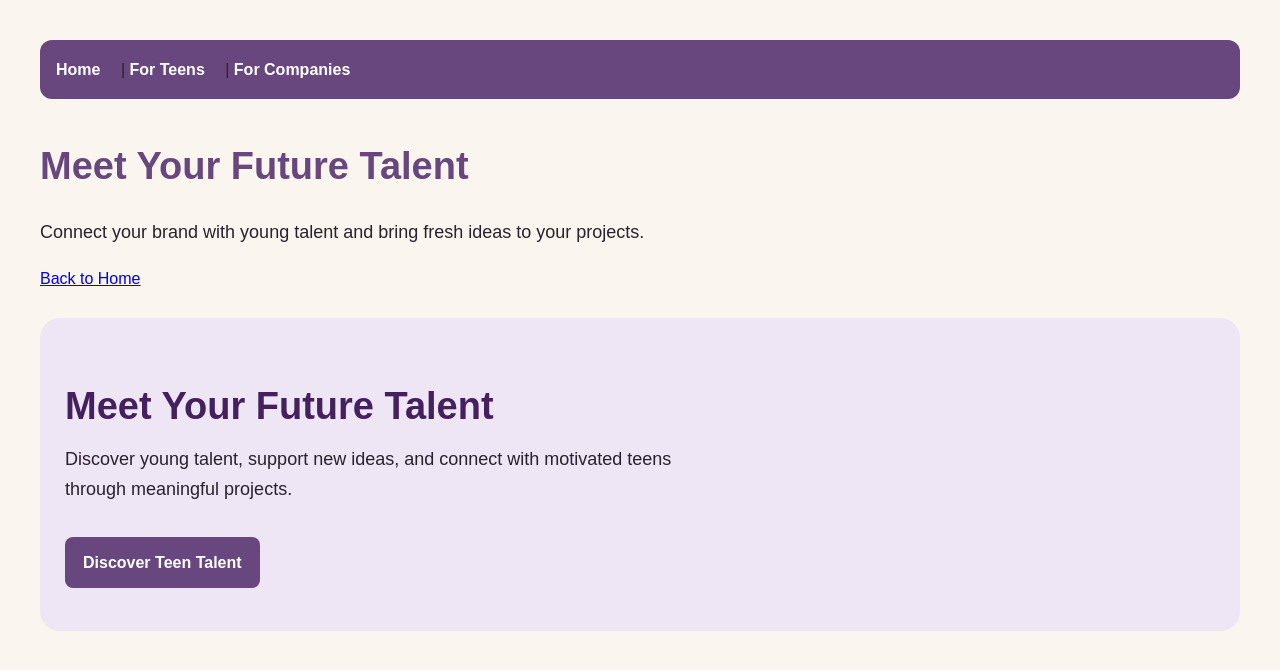
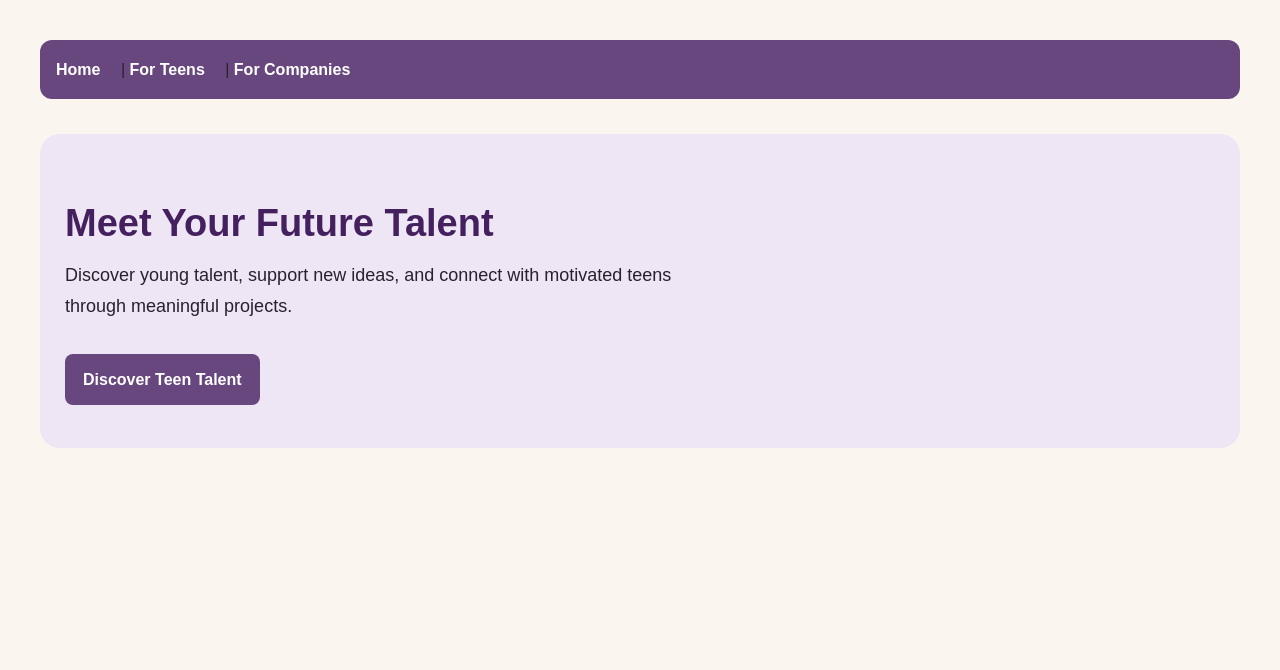
Before and after one commit to harleenkaurbawa44-collab/funngro-website, a plain HTML site: page companies.html in a window 1280 px wide. Drawn offline with Linux system fonts and the light colour scheme.

Commit message:
Fix duplicate headings on Teens and Companies pages

```diff
--- a/companies.html
+++ b/companies.html
@@ -9,9 +9,6 @@
 </head>
 <body>
 <nav><a href="index.html">Home</a> | <a href="teens.html">For Teens</a> | <a href="companies.html">For Companies</a></nav>
-<h1>Meet Your Future Talent</h1>
-<p>Connect your brand with young talent and bring fresh ideas to your projects.</p>
-<a href="index.html">Back to Home</a>
 <section class="hero"><h1>Meet Your Future Talent</h1><p>Discover young talent, support new ideas, and connect with motivated teens through meaningful projects.</p><a class="hero-link" href="teens.html">Discover Teen Talent</a></section>
 </body>
 </html>
```
Also changed, not shown: teens.html (+0 -3 lines).
